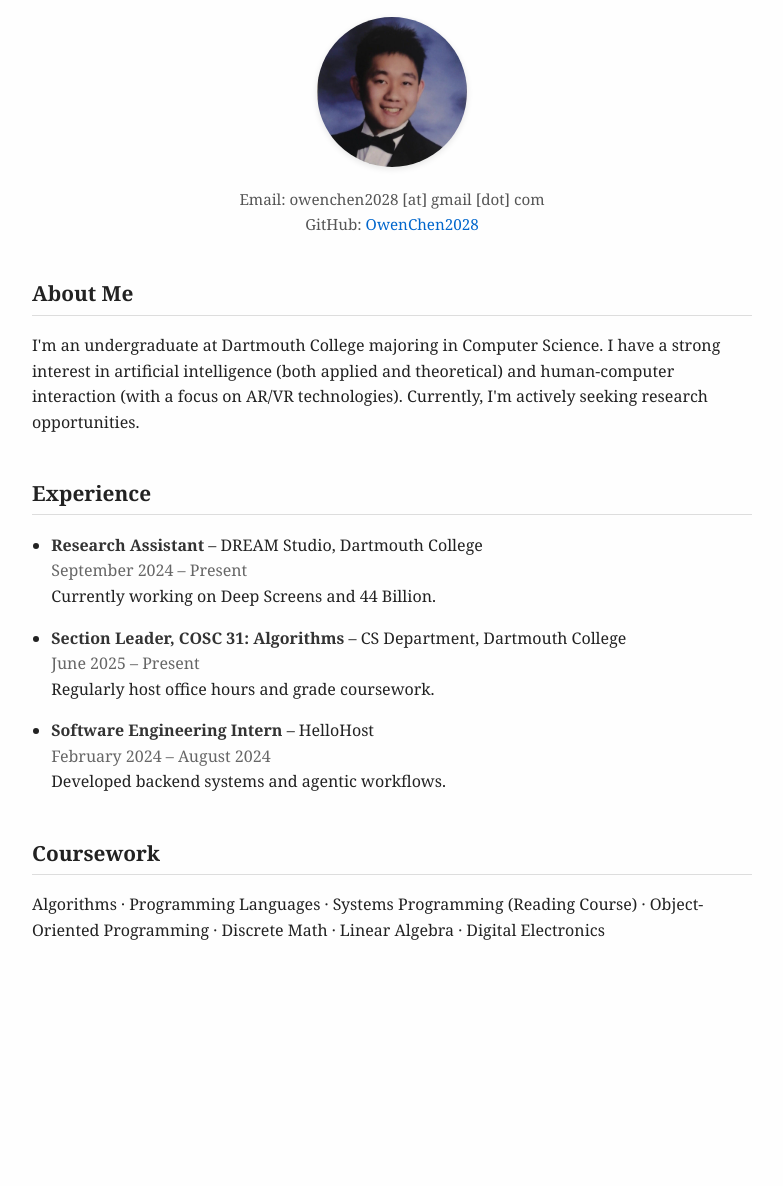
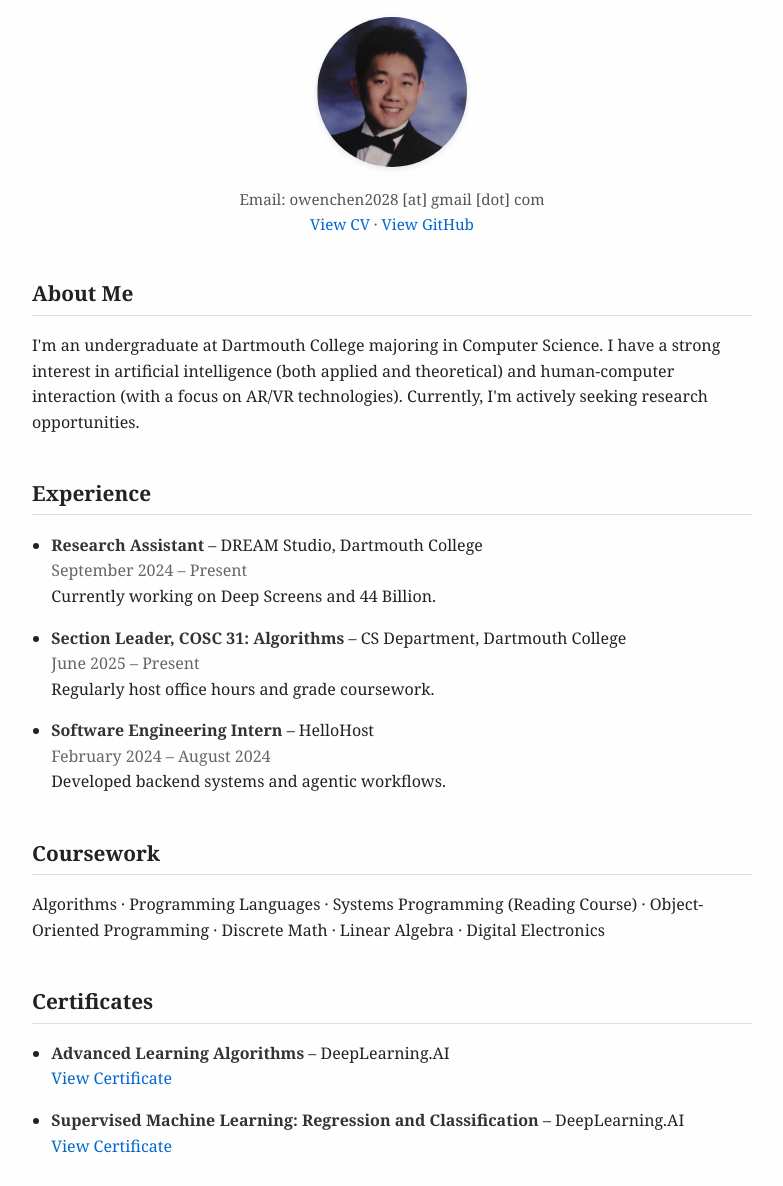
Before and after one commit to OwenChen2028/OwenChen2028.github.io, a plain HTML site: page index.html in a window 1280 px wide. Shown: the part 114-1300 px from the top of the page, without its empty margins (248-1031 px from the left). Before the commit the page ends 1118 px from the top, so only its background shows below. Drawn offline with Linux system fonts and the light colour scheme.

Commit message:
added cv and certificates

```diff
--- a/index.html
+++ b/index.html
@@ -76,10 +76,11 @@
     <h1>Owen Chen</h1>
     <img src="owenchen.jpg" alt="Owen Chen">
 
-    <div class="contact">
-        Email: owenchen2028 [at] gmail [dot] com<br>
-        GitHub: <a href="https://github.com/OwenChen2028">OwenChen2028</a>
-    </div>
+	<div class="contact">
+		Email: owenchen2028 [at] gmail [dot] com<br>
+		<a href="https://drive.google.com/file/d/1Asd_b3kz8jzLoq9Xq7fG9DkdeoDWlO7N/view?usp=sharing" target="_blank">View CV</a> ·
+		<a href="https://github.com/OwenChen2028">View GitHub</a>
+	</div>
 
     <h2>About Me</h2>
 	<p>
@@ -111,6 +112,22 @@
     <p>
         Algorithms · Programming Languages · Systems Programming (Reading Course) · Object-Oriented Programming · Discrete Math · Linear Algebra · Digital Electronics
     </p>
+
+	<h2>Certificates</h2>
+	<ul>
+		<li>
+			<strong>Advanced Learning Algorithms</strong> – DeepLearning.AI<br>
+			<a href="https://www.coursera.org/account/accomplishments/verify/U8BQSU9SSUBN" target="_blank">
+				View Certificate
+			</a>
+		</li>
+		<li>
+			<strong>Supervised Machine Learning: Regression and Classification</strong> – DeepLearning.AI<br>
+			<a href="https://www.coursera.org/account/accomplishments/verify/BF2DQTP6H7UH" target="_blank">
+				View Certificate
+			</a>
+		</li>
+	</ul>
 </body>
 
 </html>
```
